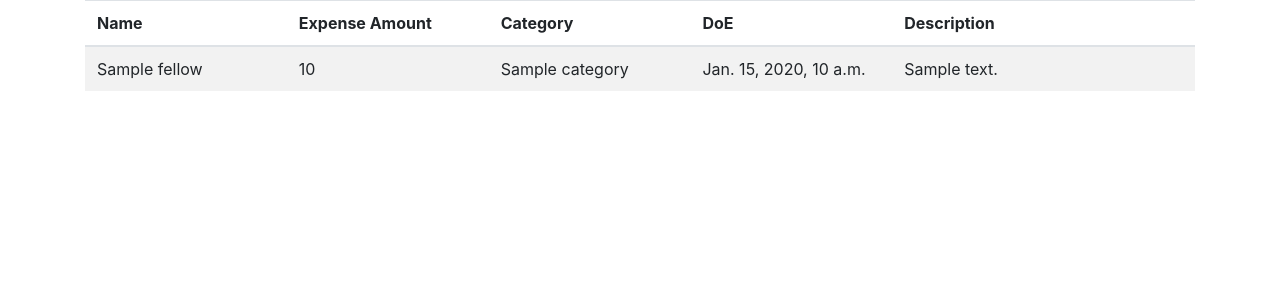
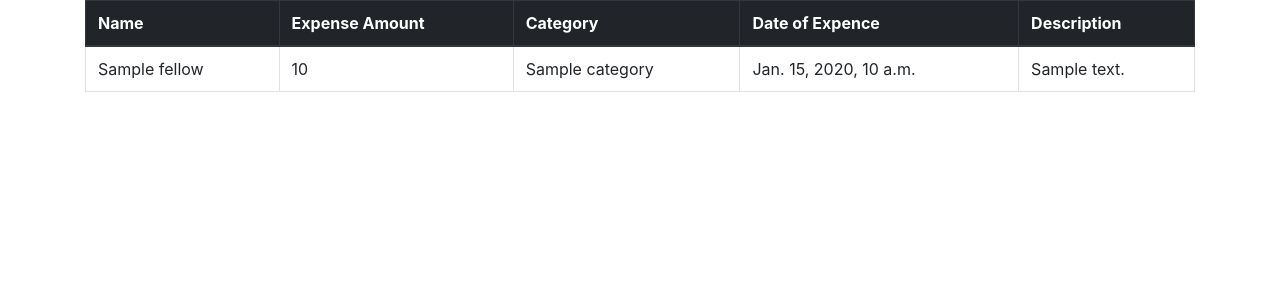
Before and after one commit to navgurukul/hisaab, a Django app: template HisaabProject/HisaabApp/templates/fellowreport.html in a window 1280 px wide. Shown: the top 300 px of the page. Run offline with Django 3.2, Linux system fonts and the light colour scheme; the template is opened without the code that fills it: most values are stand-ins (such as "Sample title", 1, 10 or a date in 2020); parts of the project's set-up code (start-up, migrations or seed data) failed here and were passed over; some libraries are stand-ins or nearby versions.

Commit message:
Adding design to Fellow Report page

```diff
--- a/HisaabProject/HisaabApp/forms.py
+++ b/HisaabProject/HisaabApp/forms.py
@@ -1,4 +1,5 @@
-from django.shortcuts import redirect, HttpResponseRedirect
+
+ django.shortcuts import redirect, HttpResponseRedirect
 from django.contrib.auth import logout
 from django.contrib.auth.models import User
 from HisaabApp.models import CashEntry,NgUser,Facility,MoneyRequest
@@ -47,7 +48,7 @@ class FacilityReportForm(forms.ModelForm):
 
 
 
-class FellowReportPage(forms.Form):
+class FellowReportForm(forms.Form):
     CATEGORY =(('TRAVEL','Travel Expense'),('GROCERIES','Groceries'),('VEGETABLES','Vegetables'), ('HOUSEHOLD','HouseholdItems'),('EGG','Egg'),('MILK','Milk & Bread'),('TECH EXPENCE','Tech Expenses'),('OTHER','Other'))
     start_date = forms.DateField(widget=forms.DateInput(attrs={'type':'date'}))
     end_date = forms.DateField(widget=forms.DateInput(attrs={'type':'date'}))
--- a/HisaabProject/HisaabApp/templates/fellowreport.html
+++ b/HisaabProject/HisaabApp/templates/fellowreport.html
@@ -1,20 +1,23 @@
-{% extends 'base.html' %}
-
+{%extends 'base.html'%}
 {% block content %}
 
-<table class="table table-condensed table-striped">
-    <thead>
+
+<div class="table-responsive">
+<table class="table table-bordered ">
+    <thead class="thead-dark">
         <tr>
-            <th class="col-sm-2">Name</th>
-            <th class="col-sm-2">Expense Amount</th>
-            <th class="col-sm-2">Category</th>
-            <th class="col-sm-2">DoE</th>
-            <th class="col-sm-3">Description</th>
+            <th scope="col">Name</th>
+            <th scope="col">Expense Amount</th>
+            <th scope="col">Category</th>
+            <th scope="col">Date of Expence</th>
+            <th scope="col">Description</th>
         </tr>
     </thead>
     <tbody>
-        {% for test in CashEntry %}
+
+        {% for test in entries  %}
             <tr>
+
                 <td>{{ test.fellow }}</td>
                 <td>{{ test.expense_amount }}</td>
                 <td>{{ test.category }}</td>
@@ -22,7 +25,9 @@
                 <td>{{ test.description }}</td>
             </tr>
         {% endfor %}
+
     </tbody>
 </table>
+</div>
 
 {% endblock %}
```
